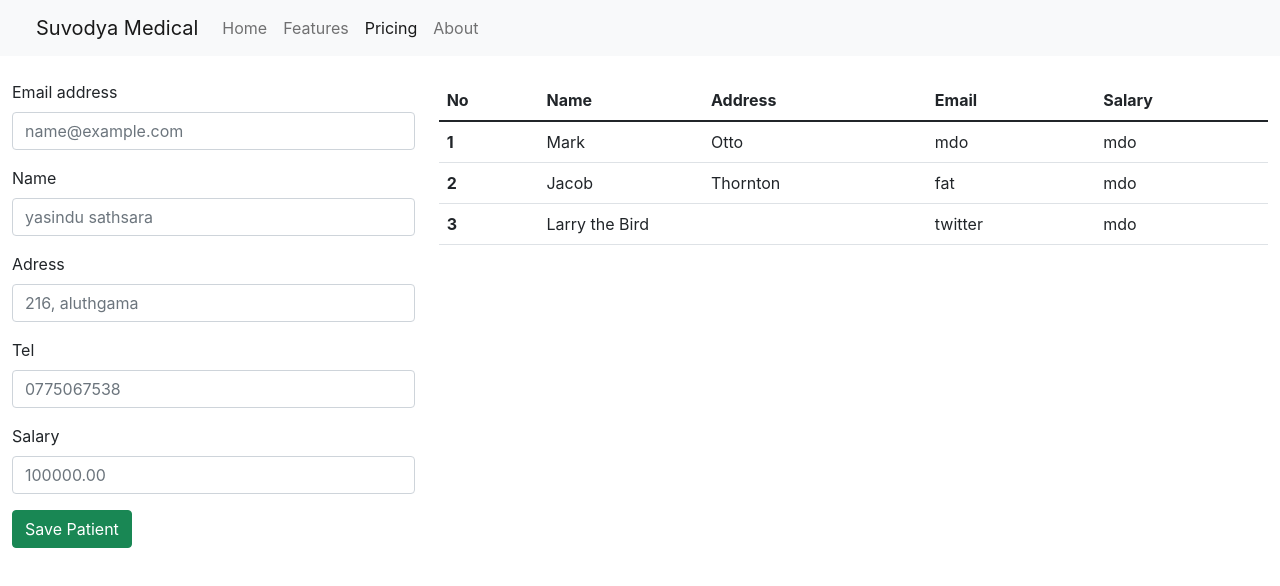
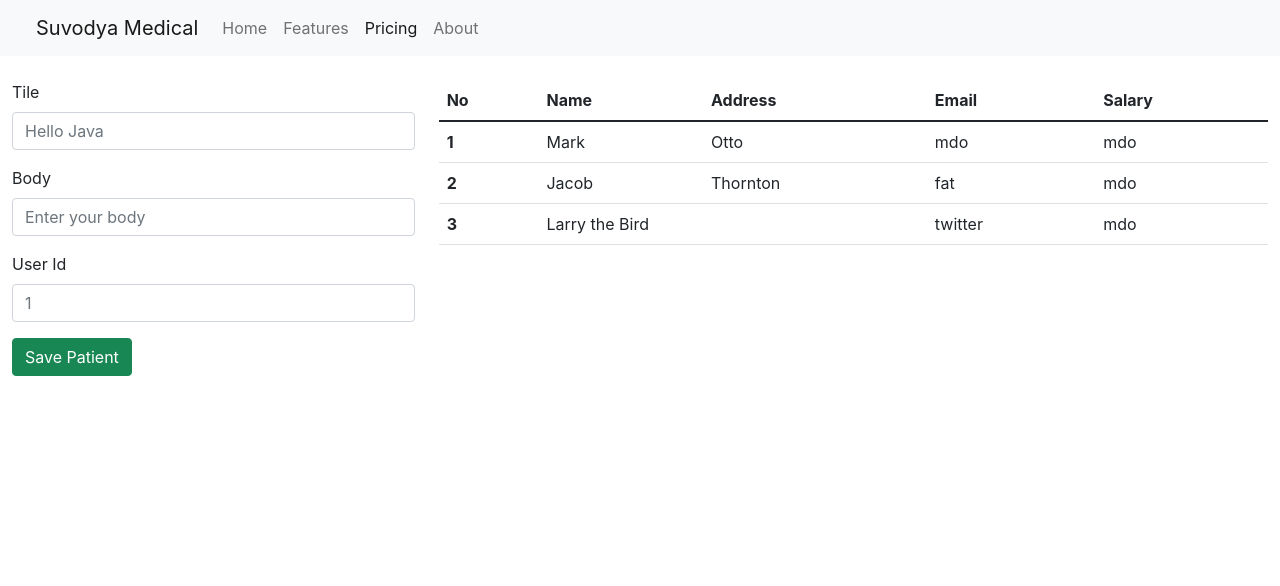
Before and after one commit to yasindu1997/dilini-react-demo, a React (Create React App) app: page / in a window 1280 px wide. Shown: the top 586 px of the page. Built offline with nearby package versions, Linux system fonts and the light colour scheme.

Commit message:
fetch and states

```diff
--- a/src/Pages/Home/Home.js
+++ b/src/Pages/Home/Home.js
@@ -5,9 +5,37 @@ import { useState } from 'react';
 
 function Home() {
 
-    const [email, setEmail] = useState('');
-    const [name, setName] = useState('');
-    const [salary, setSalary] = useState(0);
+    const [title, setTile] = useState('');
+    const [body, setBody] = useState('');
+    const [userId, setUserId] = useState('');
+
+    const addPost = () => {
+        fetch('https://jsonplaceholder.typicode.com/posts', {
+            method: 'POST',
+            body: JSON.stringify({
+                title: title,
+                body: body,
+                userId: userId,
+            }),
+            headers: {
+                'Content-type': 'application/json; charset=UTF-8',
+            },
+        })
+            .then((response) => response.json())
+            .then((json) => {
+                alert("Data saved !");
+                clear();
+            })
+            .catch((err) => {
+                alert("Save Failed !")
+            });
+    }
+
+    const clear = () => {
+        setTile('');
+        setBody('');
+        setUserId('');
+    }
 
     return (
         <div className='container-fluid'>
@@ -33,24 +61,17 @@ function Home() {
             <div className='row'>
                 <div className='col-4 mt-4'>
                     <div class="mb-3">
-                        <label for="exampleFormControlInput1" class="form-label">Email address</label>
-                        <input type="email" class="form-control" id="exampleFormControlInput1" placeholder="name@example.com" value={email} onChange={(e) => { setEmail(e.value) }} />
+                        <label for="exampleFormControlInput1" class="form-label">Tile</label>
+                        <input type="text" class="form-control" id="exampleFormControlInput1" placeholder="Hello Java" value={title} onChange={(e) => { setTile(e.value) }} />
                     </div>
                     <div class="mb-3">
-                        <label for="exampleFormControlInput1" class="form-label">Name</label>
-                        <input type="email" class="form-control" id="exampleFormControlInput1" placeholder="yasindu sathsara" />
+                        <label for="exampleFormControlInput1" class="form-label">Body</label>
+                        <input type="text" class="form-control" id="exampleFormControlInput1" placeholder="Enter your body" value={body} onChange={(e) => { setBody(e.value) }} />
                     </div> <div class="mb-3">
-                        <label for="exampleFormControlInput1" class="form-label">Adress</label>
-                        <input type="email" class="form-control" id="exampleFormControlInput1" placeholder="216, aluthgama" />
-                    </div> <div class="mb-3">
-                        <label for="exampleFormControlInput1" class="form-label">Tel</label>
-                        <input type="email" class="form-control" id="exampleFormControlInput1" placeholder="0775067538" />
+                        <label for="exampleFormControlInput1" class="form-label">User Id</label>
+                        <input type="text" class="form-control" id="exampleFormControlInput1" placeholder="1" value={userId} onChange={(e) => { setUserId(e.value) }} />
                     </div>
-                    <div class="mb-3">
-                        <label for="exampleFormControlInput1" class="form-label">Salary</label>
-                        <input type="email" class="form-control" id="exampleFormControlInput1" placeholder="100000.00" />
-                    </div>
-                    <button type="button" class="btn btn-success">Save Patient</button>
+                    <button type="button" class="btn btn-success" onClick={addPost}>Save Patient</button>
                 </div>
                 <div className='col-8 mt-4'>
                     <table class="table">
```
